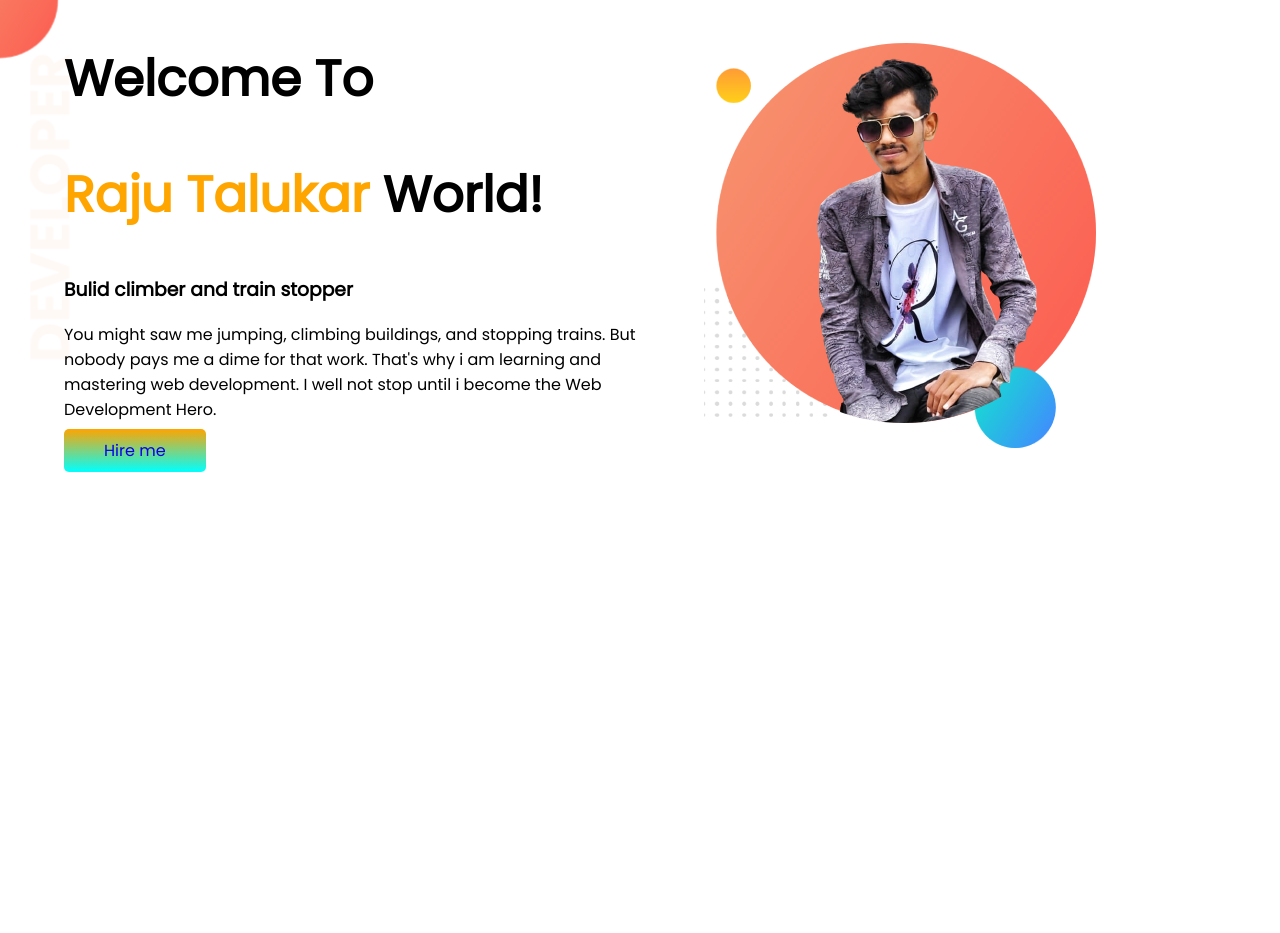
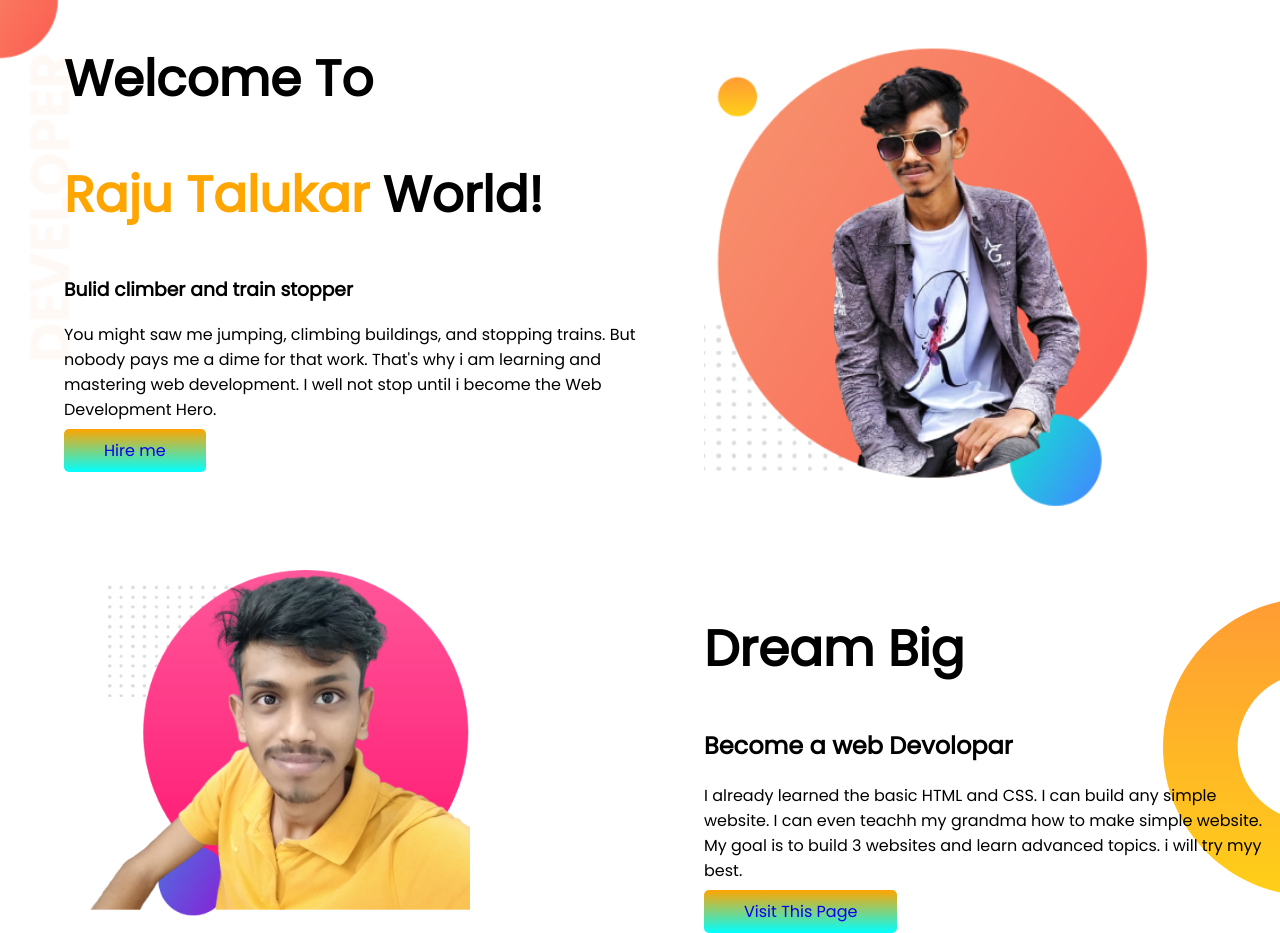
Before and after one commit to rajutalukdar1/world, a plain HTML site: page index.html in a window 1280 px wide. Before the commit the page ends 800 px from the top, so only its background shows below. Drawn offline with Linux system fonts and the light colour scheme.

Commit message:
scend commit

```diff
--- a/index.html
+++ b/index.html
@@ -30,6 +30,24 @@
         <div class="half"><img src="raju.png" alt=""></div>
     </section>
 
+    <section class="blog">
+        <div class="half"><img src="raju-2.png" alt=""></div>
+
+        <div class="half">
+
+            <h1>Dream Big</h1>
+            <h2>Become a web Devolopar</h2>
+            <p>I already learned the basic HTML and CSS. I can build any simple website. I can even teachh my grandma
+                how to make simple website. My goal is to build 3 websites and learn advanced topics. i will try myy
+                best. </p>
+
+            <a class="link-button" target="_blank" href="https://web.facebook.com/BaCHELOR.Rj">Visit This Page</a>
+        </div>
+
+    </section>
+
+
+
 </body>
 
 </html>
--- a/style.css
+++ b/style.css
@@ -13,6 +13,7 @@ h1 {
 
 section {
     display: flex;
+    margin-bottom: -10%;
 }
 
 .half {
@@ -20,7 +21,9 @@ section {
     padding-left: 5%;
 }
 
-
+.half img {
+    width: 80%;
+}
 
 .link-button {
     text-decoration: none;
@@ -33,3 +36,9 @@ section {
     background-image: url(top-banner.png);
     background-repeat: no-repeat;
 }
+
+.blog {
+    background-image: url(dream-bg.png);
+    background-repeat: no-repeat;
+    background-position: right;
+}
```
Also changed, not shown: dream-bg.png (added), raju-2.png (added).
